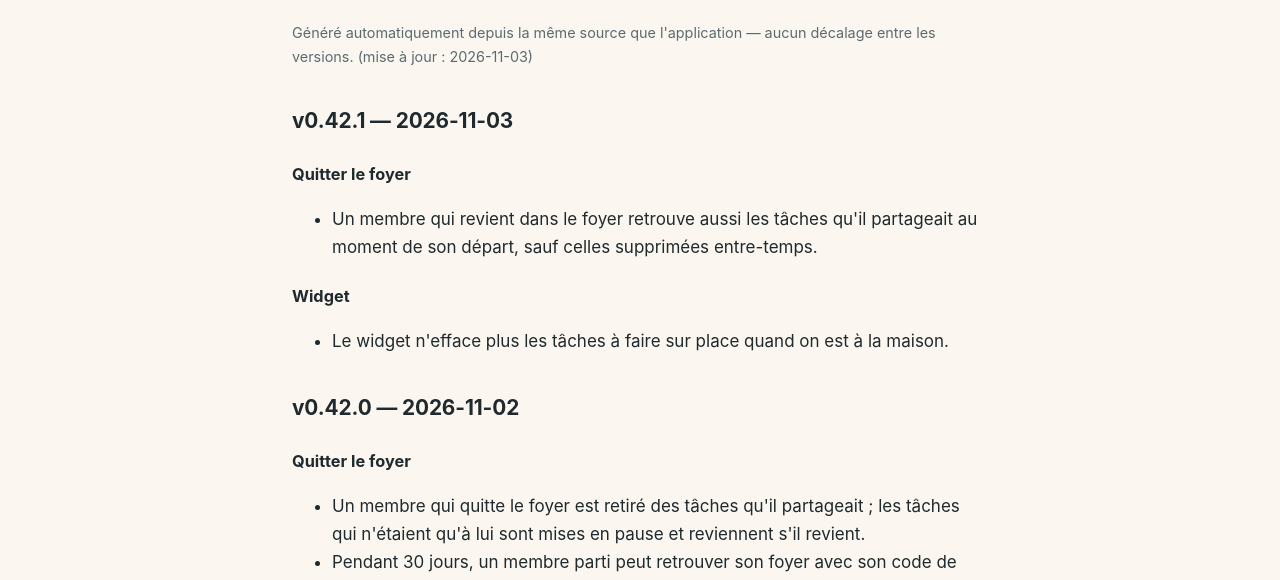
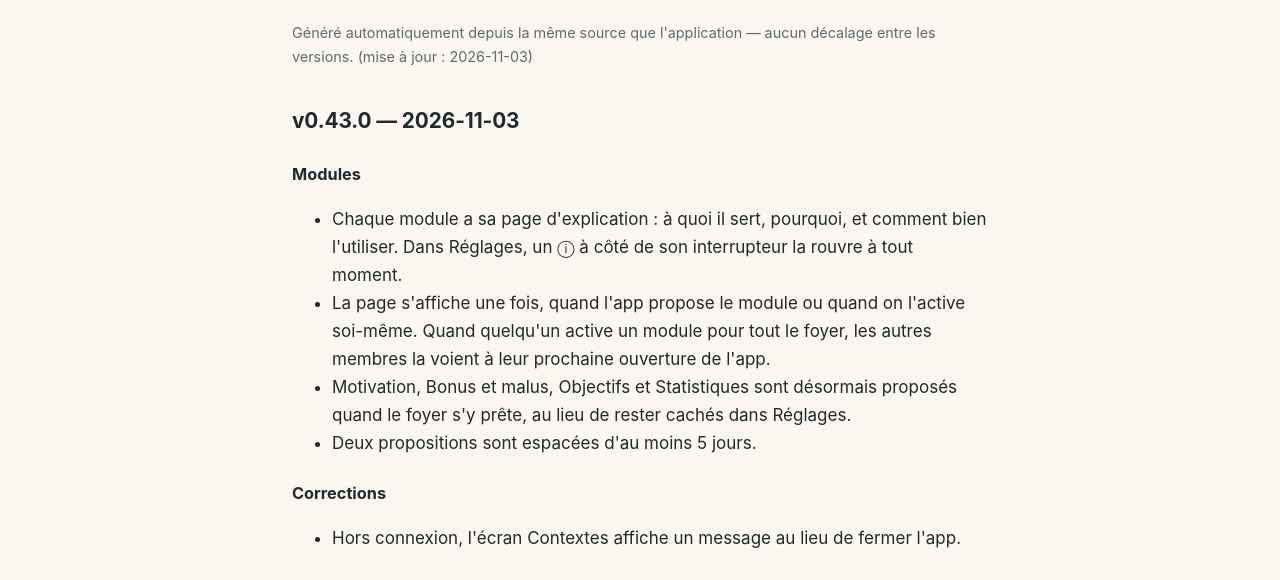
Before and after one commit to bizbiz/torchons-et-serviettes, a plain HTML site: page site/changelog.html in a window 1280 px wide. Shown: the part 209-789 px from the top of the page. Drawn offline with Linux system fonts and the light colour scheme.

Commit message:
v0.43.0: chaque module a sa page d'explication, et les quatre modules muets se proposent
- Pages d'explication des 8 modules, une fois par membre, ⓘ dans Réglages (3133055).
- Motivation, Bonus et malus, Objectifs et Statistiques proposés sur seuil d'usage, job
  03:45 UTC ; plancher de 5 jours entre deux propositions.
- Hors connexion, l'écran Contextes affiche un message au lieu de planter (9d7b02a).
- Embarque aussi ce qui n'avait pas d'APK : widget à la maison (9a421cf), et le correctif
  /sync d'une op inconnue (9053b6e, serveur seul).

Migration b8c4d2e6f1a3 (module_guide_views + remplissage : 32 lignes mesurées en prod).
Serveur à déployer AVANT l'APK : nouvelle route POST /api/modules/{key}/guide-seen.
versionCode 107, versionName 0.43.0 ; site régénéré.

Co-Authored-By: Claude Opus 5.5 <noreply@anthropic.com>

```diff
--- a/site/changelog.html
+++ b/site/changelog.html
@@ -38,6 +38,18 @@
     <p class="meta">Généré automatiquement depuis la même source que
       l'application — aucun décalage entre les versions.
       <small>(mise à jour : 2026-11-03)</small></p>
+<h2>v0.43.0 — 2026-11-03</h2>
+<h3>Modules</h3>
+<ul>
+<li>Chaque module a sa page d&#x27;explication : à quoi il sert, pourquoi, et comment bien l&#x27;utiliser. Dans Réglages, un ⓘ à côté de son interrupteur la rouvre à tout moment.</li>
+<li>La page s&#x27;affiche une fois, quand l&#x27;app propose le module ou quand on l&#x27;active soi-même. Quand quelqu&#x27;un active un module pour tout le foyer, les autres membres la voient à leur prochaine ouverture de l&#x27;app.</li>
+<li>Motivation, Bonus et malus, Objectifs et Statistiques sont désormais proposés quand le foyer s&#x27;y prête, au lieu de rester cachés dans Réglages.</li>
+<li>Deux propositions sont espacées d&#x27;au moins 5 jours.</li>
+</ul>
+<h3>Corrections</h3>
+<ul>
+<li>Hors connexion, l&#x27;écran Contextes affiche un message au lieu de fermer l&#x27;app.</li>
+</ul>
 <h2>v0.42.1 — 2026-11-03</h2>
 <h3>Quitter le foyer</h3>
 <ul>
```
Also changed, not shown: 2 other files.
